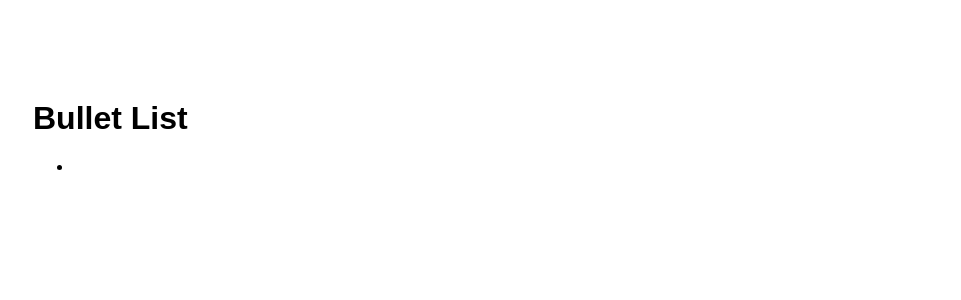
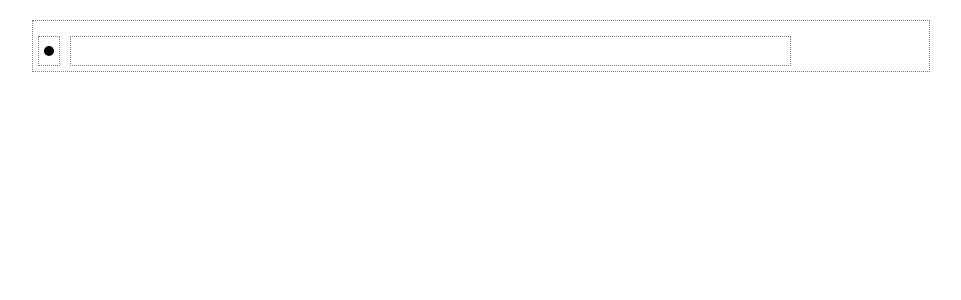
Before and after one commit to reactexcel/react-bullet-ui, a React app: page / in a window 1280 px wide. Shown: the top 300 px of the page, without its empty margins (159-1120 px from the left). Built offline with nearby package versions, Linux system fonts and the light colour scheme.

Commit message:
new structure implemented

```diff
--- a/src/components/BulletList.js
+++ b/src/components/BulletList.js
@@ -218,12 +218,10 @@ class BulletList extends Component {
 		// }
 		// else {
 
-		// 	console.log(li_id)
-
 		// 	let newItemIndex = li_id - 1;
 		// 	if( newItemIndex >= 0 ){
 
-		// 		console.log( newItemIndex )
+
 
 		// 		let {list} = this.state;
 		// 		let newList = this.state.list;
@@ -274,7 +272,12 @@ class BulletList extends Component {
 	}
 
 	_renderSelectedItem = ( ULid, id, item ) => {
-		return <li id={id} key={id}>
+		return <div className="li-box">
+			<div className="box-left">
+				<span className="dot"></span>
+			</div>
+			<div className="box-right">
+				<div id={id} key={id}>
 					<input
 						autoFocus
 						id={id}
@@ -285,7 +288,40 @@ class BulletList extends Component {
 						onChange={this._onChangeItemText}
 						onKeyDown={this._onKeyPressItemText}
 					/>
-		</li>
+				</div>
+			</div>
+			<div className="clear-float"/>
+		</div>
+
+		// return <li id={id} key={id}>
+		// 	<input
+		// 		autoFocus
+		// 		id={id}
+		// 		className="current-edit-item"
+		// 		data-set-id={ULid}
+		// 		type="text"
+		// 		value={item.text}
+		// 		onChange={this._onChangeItemText}
+		// 		onKeyDown={this._onKeyPressItemText}
+		// 	/>
+		// </li>
+	}
+
+	_renderUnSelectedItem = ( ULid, id, item ) => {
+		return <div className="li-box">
+			<div className="box-left">
+				<span className="dot"></span>
+			</div>
+			<div className="box-right">
+				<div id={id} key={id} data-set-id={ULid} onClick={() => this._selectItemForEdit(id)}>
+				{item.text}
+				</div>
+			</div>
+			<div className="clear-float"/>
+		</div>
+		// return <li id={id} key={id} data-set-id={ULid} onClick={() => this._selectItemForEdit(id)}>
+		// 			{item.text}
+		// 		</li>
 	}
 
 	_renderListItem = ( ULid, id, item ) => {
@@ -308,23 +344,51 @@ class BulletList extends Component {
 		if( id === this.state.item_selected_for_edit ){
 			itt = this._renderSelectedItem( ULid, id, item )
 		} else {
-			itt = 	<li id={id} key={id} data-set-id={ULid} onClick={() => this._selectItemForEdit(id)}>
-					{item.text}
-				</li>
+			itt = this._renderUnSelectedItem( ULid, id, item )
 		}
 
 		let subList = null;
 		if( item.list && item.list.length > 0 ) {
 			subList = this._renderList( id,  item.list );
 		}
-			return <div>
+
+		// calculate padding left
+		let paddingValue = 20;
+		if( id.toString().indexOf('_') != -1 ){
+			let explodeID = id.split("_");
+
+			if( explodeID.length > 0 ){
+				paddingValue = paddingValue * explodeID.length;
+			}
+		}
+
+		return (<div>
 			{itt}
+
+			{
+				subList ?
+					<div className="sub-list">
+						<div className="li-box">
+							<div className="box-left">
+								<span className="dot"></span>
+							</div>
+							<div className="box-right">
 								{subList}
 							</div>
+							<div className="clear-float"/>
+						</div>
+					</div>
+				:
+				null
+			}
 
 
 
 
+
+
+
+		</div>)
 	}
 
 	_renderList = (key, list) => {
@@ -335,14 +399,14 @@ class BulletList extends Component {
 		}
 
 		let ULid = "UL0";
-		return <ul id={ULid}>
+		return <div id={ULid} className="list-start">
 			{_.map(list, (item, id ) => {
 				if( key ){
 					id = key + '_' + id
 				}
 				return this._renderListItem(ULid, id, item)
 			})}
-		</ul>
+		</div>
 	}
 
   render() {
@@ -356,7 +420,6 @@ class BulletList extends Component {
   	let listItems = this._renderList( null, list);
     return (
     	<div id="bullets-list">
-      	<h1>Bullet List</h1>
       	{listItems}
       </div>
     );
--- a/src/styles/components/bulletslist.scss
+++ b/src/styles/components/bulletslist.scss
@@ -1,11 +1,45 @@
 #bullets-list{
 	margin: 0 auto;
 	width: 70%;
-	margin-top:100px;
+	margin-top:20px;
 	font-size:16x;
+	border: 1px dotted gray;
+
+	.list-start {
+		padding: 5px;
+	}
+
+	.clear-float {
+		clear: both;
+	}
 
 	input[type='text'] {
 		font-size:16px !important;
+	}
+
+	.dot {
+    height: 10px;
+    width: 10px;
+    background-color: black;
+    border-radius: 50%;
+    display: inline-block;
+	}
+
+	.li-box {
+		margin-top: 10px;
+
+		.box-left {
+			float: left;
+			padding: 5px;
+			border: 1px dotted gray;
+		}
+		.box-right {
+			padding: 5px;
+			margin-left: 10px;
+			float: left;
+			width: 80%;
+			border: 1px dotted gray;
+		}
 	}
 
 	ul {
```
Lines whose indentation alone changed are shown as unchanged.
